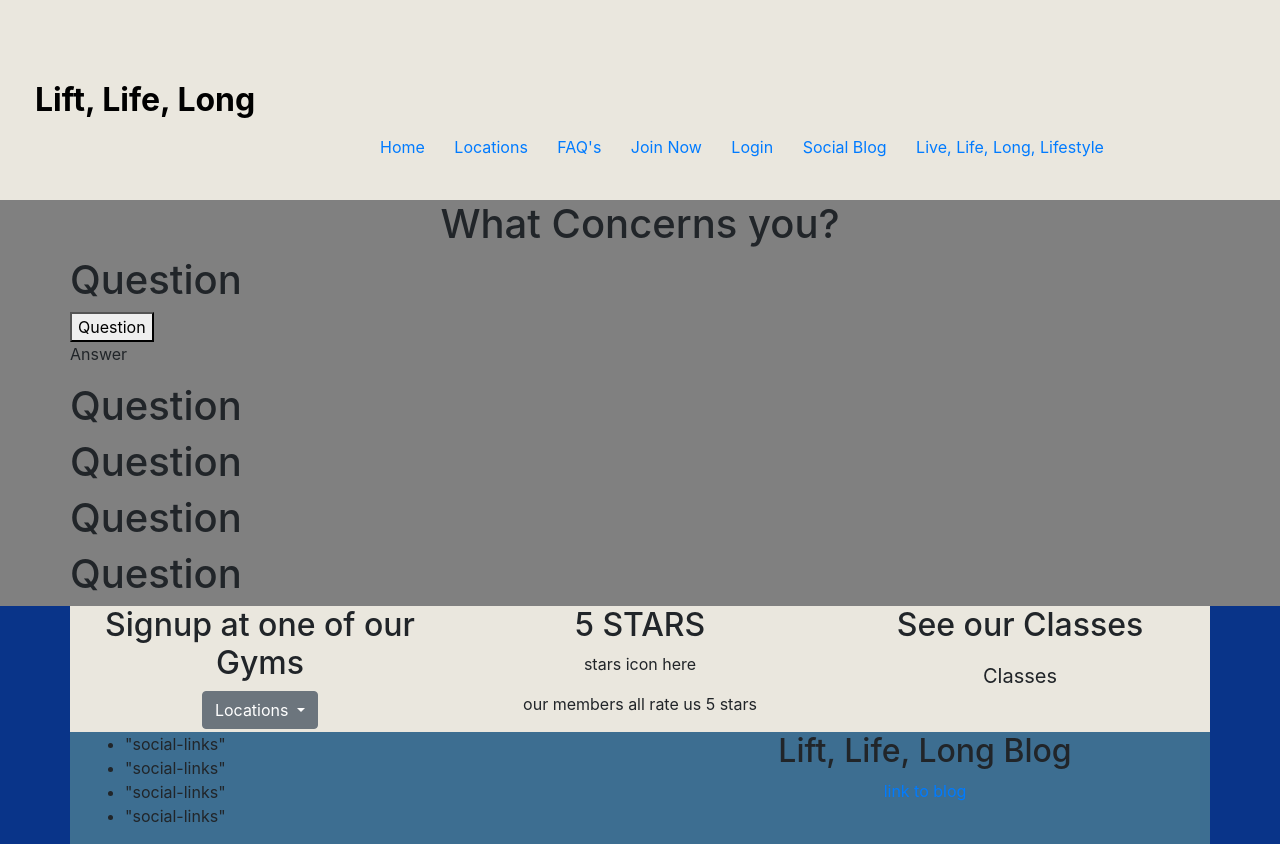
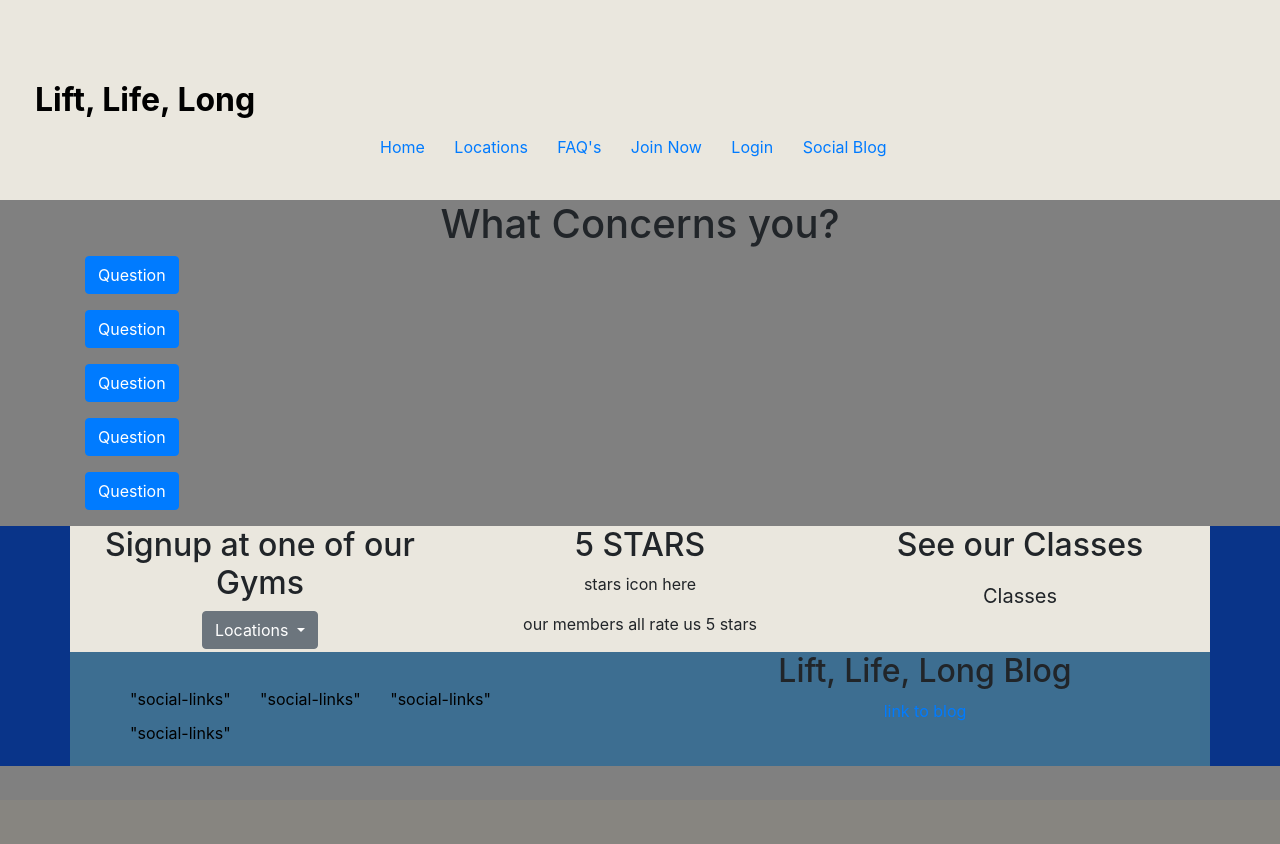
Before and after one commit to tWilltp/Project-5-e-commerce, a Django app: page /home/FAQs.html/ in a window 1280 px wide. After the commit the page ends 766 px from the top, so only its background shows below. Run offline with Django 3.2, Linux system fonts and the light colour scheme.

Commit message:
save changes

```diff
--- a/home/templates/home/FAQs.html
+++ b/home/templates/home/FAQs.html
@@ -22,35 +22,62 @@
 <!-- drop down list -->
 
 <div class="container">
-    <div class="row">
-        <div class="question-block">
-            <h1>Question</h1>
-            <button class="accordion active">
-                <span>Question</span>
-            </button>
-            <div class="panel show">
-                <p>Answer</p>
-            </div>
+    <button class="btn btn-primary" type="button" data-toggle="collapse"  data-target="#collapseExample">
+        Question
+    </button>
+    </p>
+    <div class="collapse" id="collapseExample">
+        <div class="card card-body">
+            Some placeholder content for the collapse component. This panel is hidden by default but revealed when the
+            user activates the relevant trigger.
         </div>
     </div>
-    <div class="row">
-        <div class="question-block">
-            <h1>Question</h1>
+</div>
+<div class="container">
+    <button class="btn btn-primary" type="button" data-toggle="collapse" data-target="#collapseExample">
+        Question
+    </button>
+    </p>
+    <div class="collapse" id="collapseExample">
+        <div class="card card-body">
+            Some placeholder content for the collapse component. This panel is hidden by default but revealed when the
+            user activates the relevant trigger.
         </div>
     </div>
-    <div class="row">
-        <div class="question-block">
-            <h1>Question</h1>
+</div>
+<div class="container">
+    <button class="btn btn-primary" type="button" data-toggle="collapse" data-target="#collapseExample">
+        Question
+    </button>
+    </p>
+    <div class="collapse" id="collapseExample">
+        <div class="card card-body">
+            Some placeholder content for the collapse component. This panel is hidden by default but revealed when the
+            user activates the relevant trigger.
         </div>
     </div>
-    <div class="row">
-        <div class="question-block">
-            <h1>Question</h1>
+</div>
+<div class="container">
+    <button class="btn btn-primary" type="button" data-toggle="collapse" data-target="#collapseExample">
+        Question
+    </button>
+    </p>
+    <div class="collapse" id="collapseExample">
+        <div class="card card-body">
+            Some placeholder content for the collapse component. This panel is hidden by default but revealed when the
+            user activates the relevant trigger.
         </div>
     </div>
-    <div class="row">
-        <div class="question-block">
-            <h1>Question</h1>
+</div>
+<div class="container">
+    <button class="btn btn-primary" type="button" data-toggle="collapse" data-target="#collapseExample">
+        Question
+    </button>
+    </p>
+    <div class="collapse" id="collapseExample">
+        <div class="card card-body">
+            Some placeholder content for the collapse component. This panel is hidden by default but revealed when the
+            user activates the relevant trigger.
         </div>
     </div>
 </div>
--- a/home/templates/home/index.html
+++ b/home/templates/home/index.html
@@ -15,15 +15,15 @@
 <!-- welcome message and join now button -->
 <div class="container h-100 index-header">
     <div class="row h-100">
-        <div class="col-2 join-now my-5">
+        <div class="col-lg-2 col-sm-4 join-now my-5">
             <h4 class="btn btn-lg rounded-0 text-uppercase py-3">
                 <a class="join-now-anchor" href="{% url 'account_signup' %}">
                     Join Now
                 </a>
             </h4>
         </div>
-        <div class="col-6 my-auto">
-            <h1 class="text-center">
+        <div class="col-lg-10 col-sm-12 text-center">
+            <h1>
                 Welcome to <br> Lift, Life, Long
             </h1>
             <p class="text-center">
--- a/home/urls.py
+++ b/home/urls.py
@@ -7,4 +7,5 @@
     path('home/locations.html/', views.LocationsView, name='locations'),
     path('home/locations_detail.html/', views.locations_detail, name='locations_detail'),
     path('home/FAQs.html/', views.FAQs, name="FAQs"),
+    path('home/classes.html/', views.classes, name="classes"),
 ]
--- a/home/views.py
+++ b/home/views.py
@@ -41,3 +41,8 @@
         'offers': offers
     }
     return render(request, context)
+
+
+def classes(request):
+    """ returns gym locations page"""
+    return render(request, "home/classes.html")
--- a/static/css/base.css
+++ b/static/css/base.css
@@ -76,7 +76,7 @@
 
 .join-now {
     background-color: #eae7de;
-    border-radius: 10px;
+    border-radius: 5px;
 }
 
 .join-now-anchor {
@@ -89,6 +89,8 @@
 
 .footer {
     background: #093489;
+    list-style-type: none;
+    margin-bottom: 0px;
 }
 
 .footer-1 {
@@ -98,3 +100,22 @@
 .footer-2 {
     background: #3d6e91;
 }
+
+.social-list {
+    display: inline-block;
+    margin-top: 30px;
+}
+
+.social-links {
+    color: black;
+    border-radius: 3px;
+    padding: 5px;
+    margin-right: 15px;
+    display: inline-block;
+}
+
+/* locations page styles */
+
+.gym-locations {
+    text-emphasis-color: black;
+}
--- a/templates/base.html
+++ b/templates/base.html
@@ -66,7 +66,7 @@
                         {% if request.user.is_authenticated %}
                         {% if request.user.is_superuser %}
                         <li class="nav-links">
-                            <a href="#">
+                            <a href="/admin">
                                 Gym Management
                             </a>
                         </li>
@@ -98,11 +98,6 @@
                                 Social Blog
                             </a>
                         </li>
-                        <li class="nav-links">
-                            <a class="nav-links-active" href="#">
-                                Live, Life, Long, Lifestyle
-                            </a>
-                        </li>
                     </ul>
                 </nav>
             </div>
@@ -123,7 +118,7 @@
                         </a>
                         {% if request.user.is_authenticated %}
                         {% if request.user.is_superuser %}
-                        <a class="dropdown-links" href="#">
+                        <a class="dropdown-links" href="/admin">
                             Gym Management
                         </a>
                         {% endif %}
@@ -143,9 +138,6 @@
                         {% endif %}
                         <a class="dropdown-links" href="#">
                             Social Blog
-                        </a>
-                        <a class="dropdown-links" href="#">
-                            Live, Life, Long, Lifestyle
                         </a>
                     </div>
                 </div>
@@ -200,10 +192,12 @@
                 </div>
                 <div class="col-lg-4 col-sm-12 text-center">
                     <div class="icon">
-                        <a href="#"></a>
+                        <a href="{% url 'classes' %}"></a>
                     </div>
                     <h2>See our Classes</h2>
-                    <div class="btn btn-lg">Classes</div>
+                    <a href="{% url 'classes' %}">
+                        <div class="btn btn-lg">Classes</div>
+                    </a>
                 </div>
             </div>
         </div>
```
Also changed, not shown: home/templates/home/locations.html (+5 -7 lines), templates/allauth/account/signup.html (+13 -7 lines).
